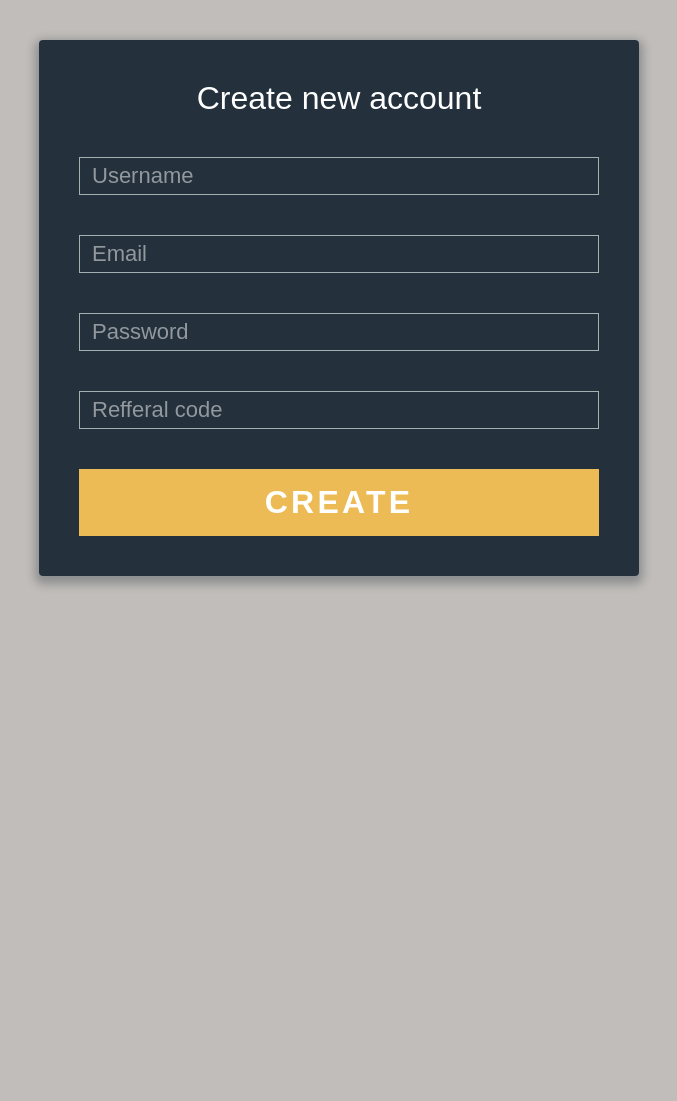
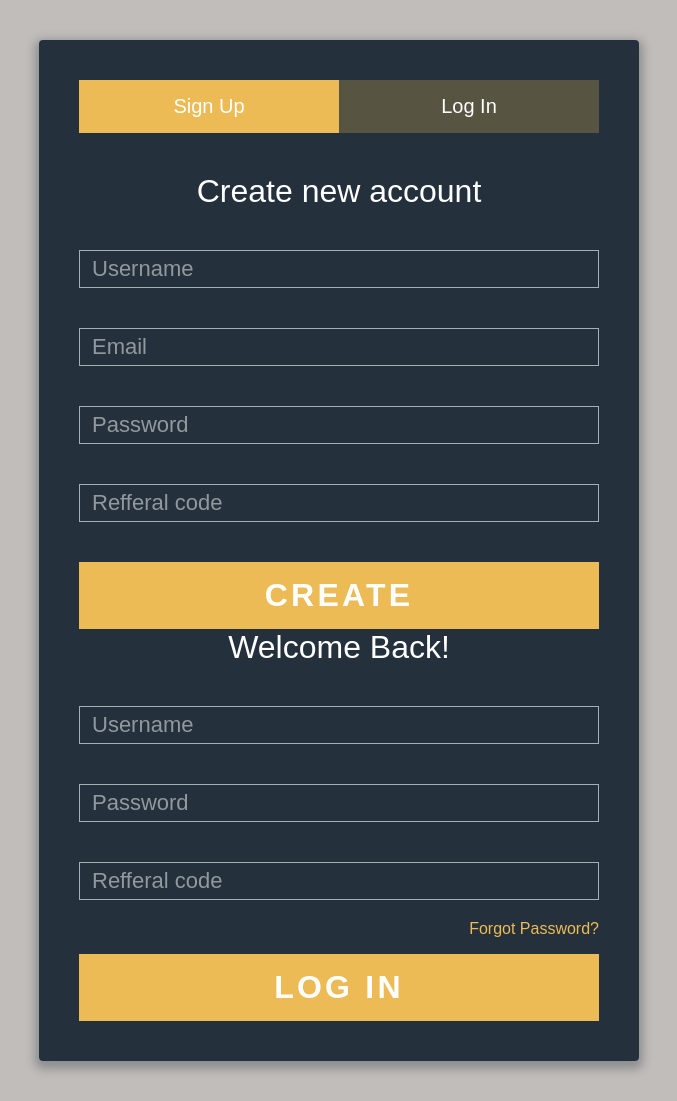
Before and after one commit to vassi26/i244, a PHP site: page /src/register.html in a window 1280 px wide. Shown: the whole page, without its empty margins (301-978 px from the left). Before the commit the page ends 587 px from the top, so only its background shows below. Run offline with PHP 8.4, Linux system fonts and the light colour scheme.

Commit message:
login form created

```diff
--- a/Project/assets/css/registration.css
+++ b/Project/assets/css/registration.css
@@ -1,6 +1,6 @@
 .field-wrap {
-  position:relative;
-  margin-bottom:40px;
+	position:relative;
+	margin-bottom:40px;
 }
 .form {
 	background: rgba(19, 35, 47, 0.9);
@@ -10,10 +10,55 @@
 	border-radius: 4px;
 	box-shadow: 0 4px 10px 4px rgba(19, 35, 47, 0.3);
 }
+.forgot {
+	margin-top: -20px;
+	text-align: right;
+}
+.tab-group {
+		list-style: none;
+		padding: 0;
+		margin: 0 0 40px 0;
+}
+.tab-group:after {
+	content: "";
+	display: table;
+	clear: both;
+}
+.tab-group li a {
+	display: block;
+	text-decoration: none;
+	padding: 15px;
+	background: rgba(237, 187, 85, 0.25);
+	color: #ffffff;
+	font-size: 20px;
+	float: left;
+	width: 50%;
+	text-align: center;
+	cursor: pointer;
+	-webkit-transition: .5s ease;
+	transition: .5s ease;
+}
+.tab-group li a:hover {
+	background: #F0A202;
+	color: #ffffff;
+}
+.tab-group .active a {
+	background: #edbb55;
+	color: #ffffff;
+}
+a {
+	text-decoration: none;
+	color: #edbb55;
+	-webkit-transition: .5s ease;
+	transition: .5s ease;
+}
+a:hover {
+	color: #F0A202;
+}
 label {
 	position: absolute;
 	-webkit-transform: translateY(6px);
-		  transform: translateY(6px);
+			transform: translateY(6px);
 	left: 13px;
 	color: rgba(255, 255, 255, 0.5);
 	-webkit-transition: all 0.25s ease;
@@ -24,7 +69,7 @@ label {
 }
 label.active {
 	-webkit-transform: translateY(50px);
-		  transform: translateY(50px);
+			transform: translateY(50px);
 	left: 2px;
 	font-size: 14px;
 }
--- a/Project/src/register.html
+++ b/Project/src/register.html
@@ -10,10 +10,14 @@
 	</head>
 	<body>
 		<div class="form">
+			<ul class="tab-group">
+				<li class="tab active"><a href="#signup">Sign Up</a></li>
+				<li class="tab"><a href="#login">Log In</a></li>
+			</ul>
 			 <div class="tab-content">
 				<div id="register">
 					<h1>Create new account</h1>
-					<form>
+					<form action="/" method="post">
 						<div class="field-wrap">
 							<label>Username</label>
 							<input type="text" name="Username">
@@ -33,6 +37,25 @@
 						<button type="submit" class="button button-block">Create</button>
 					</form>
 				</div>
+				<div id="login">
+					<h1>Welcome Back!</h1>
+					<form action="/" method="post">
+						<div class="field-wrap">
+							<label>Username</label>
+							<input type="text" name="Username">
+						</div>
+						<div class="field-wrap">
+							<label>Password</label>
+							<input type="password" name="Password">
+						</div>
+						<div class="field-wrap">
+							<label>Refferal code</label>
+							<input type="number" name="Code">
+						</div>
+						<p class="forgot"><a href="#">Forgot Password?</a></p>
+						<button type="submit" class="button button-block">Log In</button>
+					</form>
+				</div>
 			</div>
 		</div>
 	</body>
```
